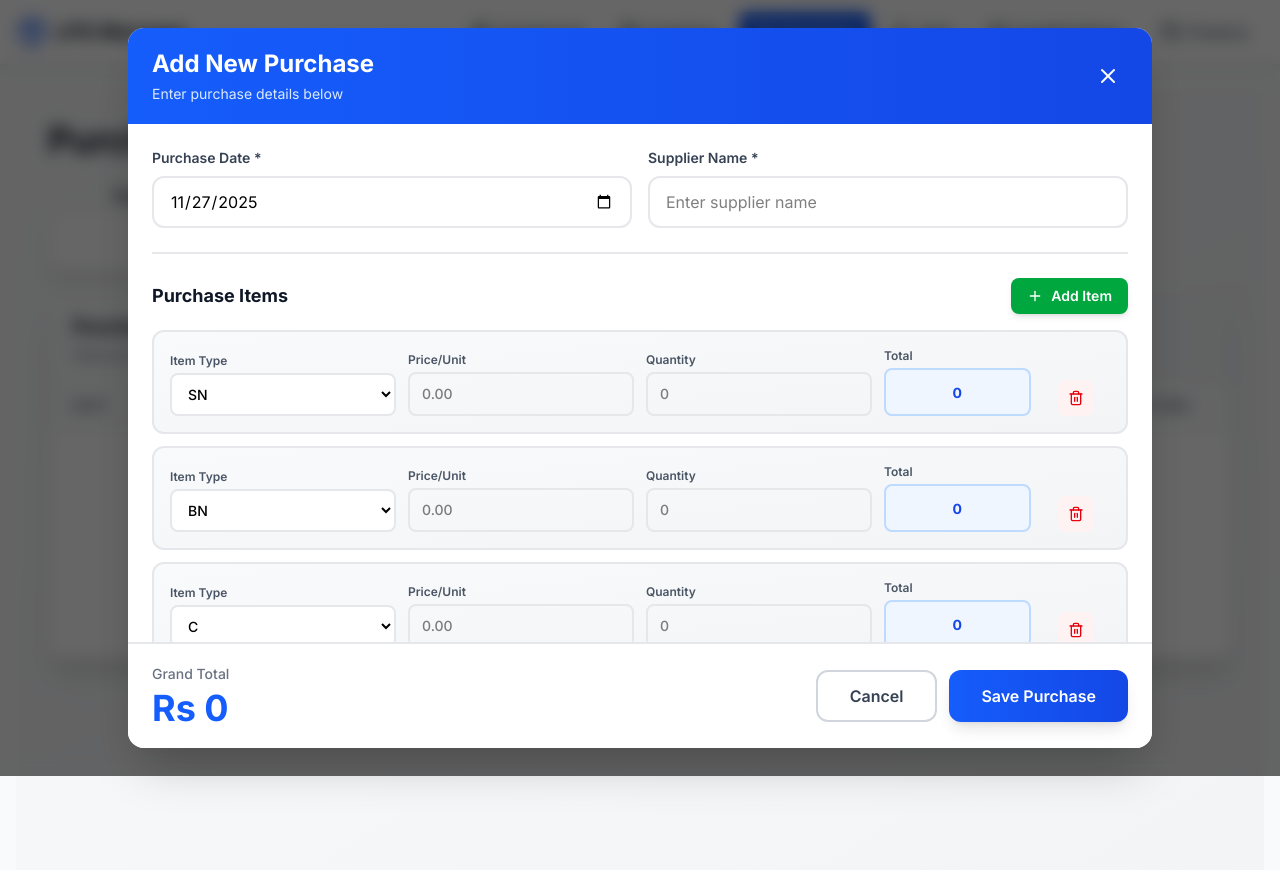
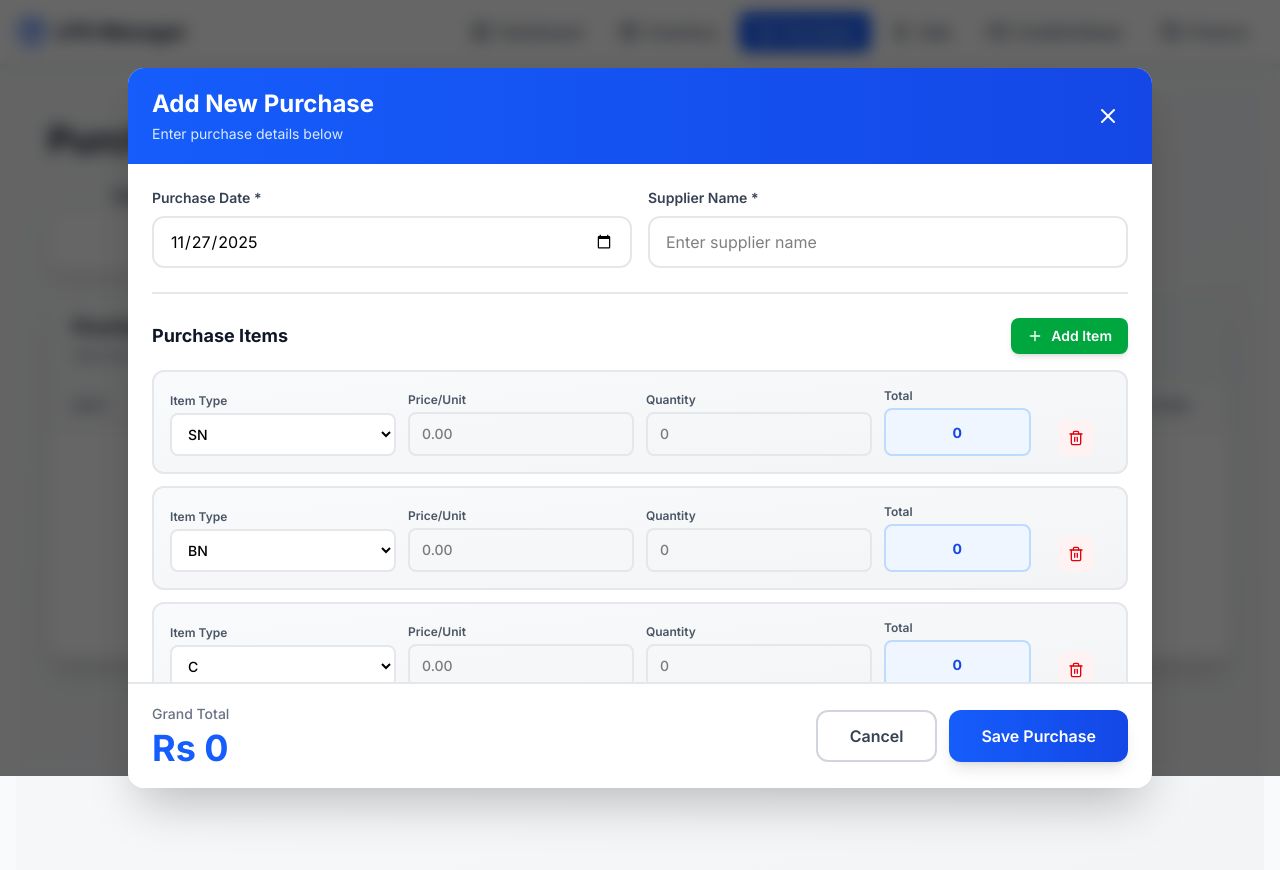
Before and after one commit to alimuhammadm62-blip/lpg-managment-system, a Next.js app: page /purchase in a window 1280 px wide. Both pictures are taken after a click on the button "Add Purchase". Shown: the top 870 px of the page. Built offline with nearby package versions, Linux system fonts and the light colour scheme.

Commit message:
Updated system

```diff
--- a/app/purchase/page.tsx
+++ b/app/purchase/page.tsx
@@ -204,7 +204,8 @@ export default function PurchasePage() {
         {showModal && (
           <div className="fixed inset-0 bg-black/60 backdrop-blur-sm flex items-center justify-center z-50 p-2 sm:p-4">
 <div className="max-h-[90vh] mt-10 mb-10">
-            <div className="bg-white rounded-xl sm:rounded-2xl shadow-2xl w-full max-w-5xl max-h-[95vh] sm:max-h-[90vh] overflow-hidden flex flex-col">
+            <div className="bg-white rounded-xl sm:rounded-2xl shadow-2xl w-full max-w-5xl max-h-[95vh] sm:max-h-[90vh] overflow-hidden flex flex-col my-6 sm:my-10">
+
               {/* Modal Header */}
               <div className="bg-gradient-to-r from-blue-600 to-blue-700 px-4 sm:px-6 py-4 sm:py-5 flex justify-between items-center">
                 <div>
```
